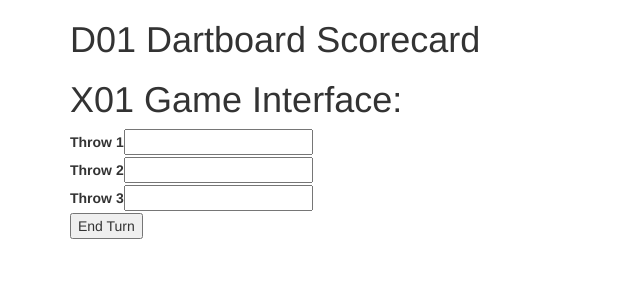
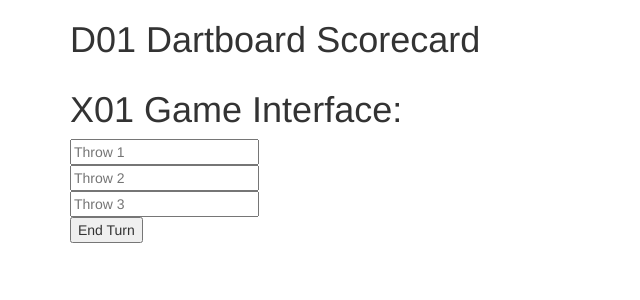
Before and after one commit to kneauxn/D01, an Angular app: page / in a window 1280 px wide. Shown: the top 300 px of the page, without its empty margins (0-640 px from the left). Built offline with nearby package versions, Linux system fonts and the light colour scheme; what ng2-bootstrap would draw is missing.

Commit message:
connected the reactive form controlls to their associated templates. Going to work on validation next.

```diff
--- a/src/app/app.component.html
+++ b/src/app/app.component.html
@@ -1,7 +1,7 @@
+<!--the navbar will be in a container and so will each individual component, but not recursively if I can help it. The index will not be in a container-->
 <div class="container">
 <h1>
   {{title}}
 </h1>
-
+</div>
 <app-x01></app-x01>
-</div>
--- a/src/app/app.module.ts
+++ b/src/app/app.module.ts
@@ -1,11 +1,10 @@
 import { BrowserModule } from '@angular/platform-browser';
 import { NgModule } from '@angular/core';
 import { FormsModule } from '@angular/forms';
-// import { ReactiveFormsModule } from '@angular/'
+import { ReactiveFormsModule } from '@angular/forms'
 import { HttpModule } from '@angular/http';
 
 import { AlertModule } from 'ng2-bootstrap';
-
 
 import { AppComponent } from './app.component';
 import { X01Component } from './game-types/x01/x01.component';
@@ -18,7 +17,7 @@ import { X01Component } from './game-types/x01/x01.component';
   imports: [
     BrowserModule,
     FormsModule,
-    // ReactiveFormsModule,
+    ReactiveFormsModule,
     HttpModule,
     AlertModule.forRoot()
   ],
--- a/src/app/game-types/x01/x01.component.html
+++ b/src/app/game-types/x01/x01.component.html
@@ -1,26 +1,24 @@
+<div class="container">
   <h1>
     {{title}} Game Interface:
   </h1>
-<form>
-  <fieldset>
+  <form class="form-group" [formGroup]="turnInput">
     <div>
-      <label for="throw1Var">Throw 1</label>
-      <input id="throw1Var" type="text">
+      <div>
+        <input formControlName="throw1Var" type="text" placeholder="Throw 1">
       </div>
 
       <div>
-      <label for="throw2Var">Throw 2</label>
-      <input id="throw2Var" type="text">
+        <input formControlName="throw2Var" id="throw2Var" type="text" placeholder="Throw 2">
       </div>
 
       <div>
-      <label for="throw3Var">Throw 3</label>
-      <input id="throw3Var" type="text">
+        <input formControlName="throw3Var" id="throw3Var" type="text" placeholder="Throw 3">
       </div>
 
       <div>
         <button type="submit">End Turn</button>
       </div>
-
-  </fieldset>
+    </div>
   </form>
+</div>
--- a/src/app/game-types/x01/x01.component.ts
+++ b/src/app/game-types/x01/x01.component.ts
@@ -1,4 +1,5 @@
 import { Component, OnInit } from '@angular/core';
+import { FormBuilder, FormGroup } from '@angular/forms'
 
 @Component({
   selector: 'app-x01',
@@ -6,11 +7,22 @@ import { Component, OnInit } from '@angular/core';
   styleUrls: ['./x01.component.css'],
 })
 export class X01Component implements OnInit {
+  title = 'X01';
+  turnInput: FormGroup;
 
-  title = 'X01'
-  constructor() { }
+  constructor(private formBuilder: FormBuilder){}
 
   ngOnInit() {
+    this.turnInput = this.formBuilder.group({
+      throw1Var: ['',],
+      throw2Var: ['',],
+      throw3Var: ['',]
+    });
   }
 
 }
+/* Validations I'm going to need:
+max of three chars
+starting either with a int, T, D or B
+int less than 20
+ */
```
Also changed, not shown: src/index.html (+4 -3 lines). Lines whose indentation alone changed are shown as unchanged.
